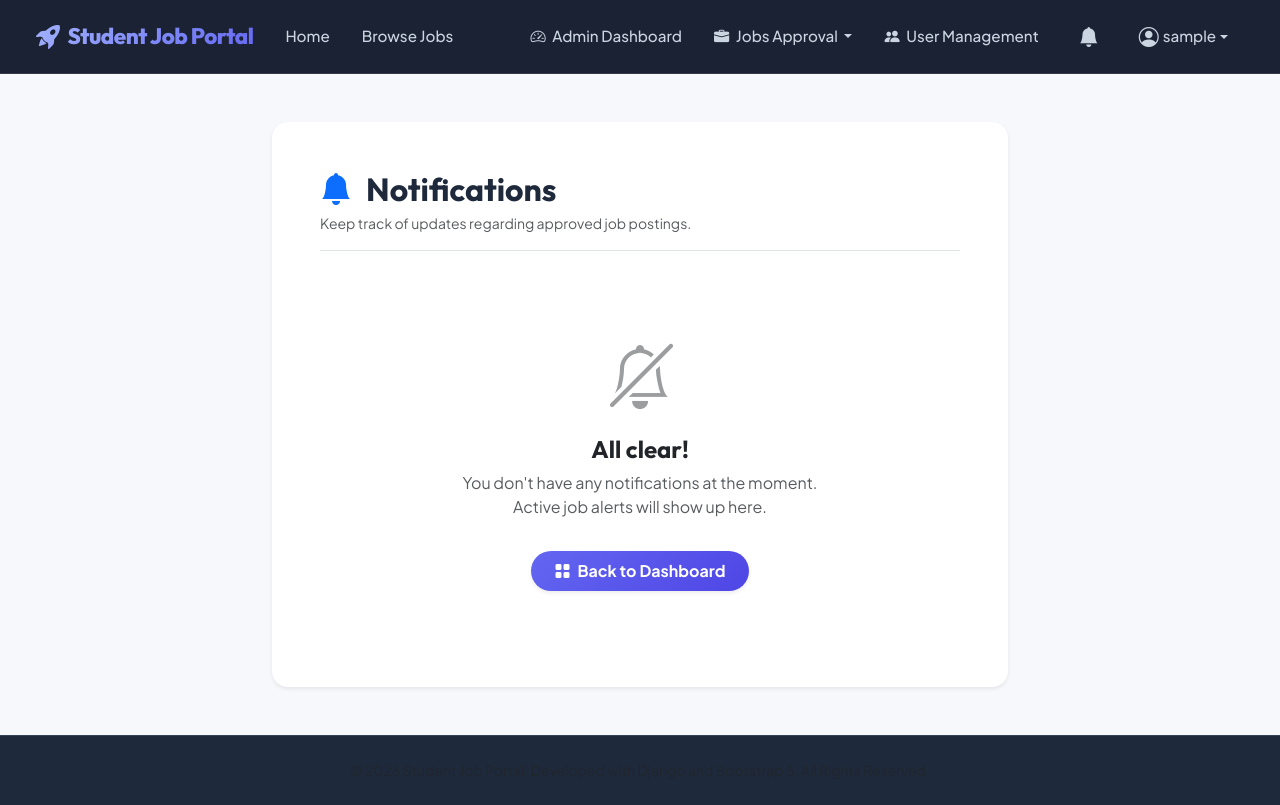
After one commit to pknandam29/Student-Job-Portal, a Django app: page /notifications/ in a window 1280 px wide. The commit adds this page. Run offline with Django 5.2, Linux system fonts and the light colour scheme; the visitor is signed in with stand-in values (Sample User, id 1); data that the repository does not hold is empty; some libraries are stand-ins or nearby versions.

Commit message:
Implement In-App Notification System for job alerts

```diff
--- /dev/null
+++ b/jobs/context_processors.py
@@ -0,0 +1,14 @@
+from .models import Notification
+
+def notifications(request):
+    if request.user.is_authenticated:
+        recent = Notification.objects.filter(user=request.user)[:5]
+        unread_count = Notification.objects.filter(user=request.user, is_read=False).count()
+        return {
+            'recent_notifications': recent,
+            'unread_notifications_count': unread_count
+        }
+    return {
+        'recent_notifications': [],
+        'unread_notifications_count': 0
+    }
--- a/jobs/urls.py
+++ b/jobs/urls.py
@@ -11,6 +11,9 @@ urlpatterns = [
     path('jobs/<int:job_id>/edit/', views.edit_job, name='edit_job'),
     path('jobs/<int:job_id>/delete/', views.delete_job, name='delete_job'),
     path('jobs/autofill/', views.autofill_job, name='autofill_job'),
+    path('notifications/', views.view_notifications, name='view_notifications'),
+    path('notifications/mark-read/', views.mark_all_notifications_read, name='mark_all_notifications_read'),
+    path('notifications/<int:notification_id>/mark-read/', views.mark_notification_read, name='mark_notification_read'),
 
     # Admin URLs
     path('admin/dashboard/', views.admin_dashboard, name='admin_dashboard'),
--- a/jobs/views.py
+++ b/jobs/views.py
@@ -373,3 +373,29 @@ def autofill_job(request):
         'warning': "Using simulated extraction (configure GEMINI_API_KEY in .env for live AI extraction)",
         'success': True
     })
+
+
+@login_required
+def view_notifications(request):
+    from .models import Notification
+    notifications_list = Notification.objects.filter(user=request.user)
+    return render(request, 'notifications.html', {
+        'notifications': notifications_list
+    })
+
+
+@login_required
+def mark_all_notifications_read(request):
+    from .models import Notification
+    Notification.objects.filter(user=request.user, is_read=False).update(is_read=True)
+    messages.success(request, "All notifications marked as read.")
+    return redirect(request.META.get('HTTP_REFERER', 'dashboard'))
+
+
+@login_required
+def mark_notification_read(request, notification_id):
+    from .models import Notification
+    notification = get_object_or_404(Notification, id=notification_id, user=request.user)
+    notification.is_read = True
+    notification.save()
+    return redirect(request.META.get('HTTP_REFERER', 'dashboard'))
--- a/student_job_portal/settings.py
+++ b/student_job_portal/settings.py
@@ -71,6 +71,7 @@ TEMPLATES = [
                 "django.template.context_processors.request",
                 "django.contrib.auth.context_processors.auth",
                 "django.contrib.messages.context_processors.messages",
+                "jobs.context_processors.notifications",
             ],
         },
     },
--- a/templates/base.html
+++ b/templates/base.html
@@ -86,6 +86,46 @@
                             </li>
                         {% endif %}
 
+                        <!-- Notifications Bell Dropdown -->
+                        <li class="nav-item dropdown ms-lg-2">
+                            <a class="nav-link d-flex align-items-center position-relative" href="#" id="navbarNotificationDropdown" role="button" data-bs-toggle="dropdown" aria-expanded="false">
+                                <i class="bi bi-bell-fill fs-5"></i>
+                                {% if unread_notifications_count > 0 %}
+                                    <span class="position-absolute top-1 start-100 translate-middle badge rounded-pill bg-danger border border-light" style="font-size: 0.65rem; padding: 0.25em 0.5em; transform: translate(-30%, -20%) !important;">
+                                        {{ unread_notifications_count }}
+                                    </span>
+                                {% endif %}
+                            </a>
+                            <ul class="dropdown-menu dropdown-menu-end dropdown-menu-dark shadow p-2" aria-labelledby="navbarNotificationDropdown" style="width: 290px; border-radius: var(--radius-lg);">
+                                <div class="px-2 py-1 d-flex justify-content-between align-items-center border-bottom border-secondary mb-2" style="font-size: 0.85rem;">
+                                    <span class="fw-bold">Notifications</span>
+                                    {% if unread_notifications_count > 0 %}
+                                        <a href="{% url 'mark_all_notifications_read' %}" class="text-info text-decoration-none" style="font-size: 0.75rem;">Mark all read</a>
+                                    {% endif %}
+                                </div>
+                                <div class="notification-items-scroll" style="max-height: 250px; overflow-y: auto;">
+                                    {% if recent_notifications %}
+                                        {% for notification in recent_notifications %}
+                                            <li class="p-2 rounded {% if not notification.is_read %}bg-dark-subtle{% endif %} mb-1 position-relative">
+                                                <a href="{% url 'mark_notification_read' notification.id %}" class="text-decoration-none text-white d-block">
+                                                    <div class="d-flex justify-content-between align-items-center mb-1">
+                                                        <span class="fw-bold text-info" style="font-size: 0.8rem;">{{ notification.title }}</span>
+                                                        <span class="text-muted" style="font-size: 0.65rem;">{{ notification.created_at|timesince }} ago</span>
+                                                    </div>
+                                                    <p class="text-white-50 m-0" style="font-size: 0.75rem; line-height: 1.2;">{{ notification.message }}</p>
+                                                </a>
+                                            </li>
+                                        {% endfor %}
+                                    {% else %}
+                                        <div class="text-center py-3 text-muted" style="font-size: 0.75rem;">No new notifications</div>
+                                    {% endif %}
+                                </div>
+                                <div class="text-center border-top border-secondary pt-2 mt-1">
+                                    <a href="{% url 'view_notifications' %}" class="text-info text-decoration-none d-block" style="font-size: 0.8rem;">View all notifications</a>
+                                </div>
+                            </ul>
+                        </li>
+
                         <!-- Common Profile & Logout -->
                         <li class="nav-item dropdown ms-lg-2">
                             <a class="nav-link dropdown-toggle d-flex align-items-center" href="#" role="button" data-bs-toggle="dropdown" aria-expanded="false">
--- /dev/null
+++ b/templates/notifications.html
@@ -0,0 +1,60 @@
+{% extends 'base.html' %}
+{% block title %}Notifications | Student Job Portal{% endblock %}
+
+{% block content %}
+<div class="row justify-content-center my-4">
+    <div class="col-lg-8 col-md-10">
+        <div class="card border-0 shadow-sm rounded-4 p-4 p-md-5 bg-white">
+            <div class="d-flex justify-content-between align-items-center mb-4 border-bottom pb-3">
+                <div>
+                    <h2 class="fw-bold m-0"><i class="bi bi-bell-fill text-primary me-2"></i> Notifications</h2>
+                    <p class="text-muted m-0 mt-1 small">Keep track of updates regarding approved job postings.</p>
+                </div>
+                {% if unread_notifications_count > 0 %}
+                    <a href="{% url 'mark_all_notifications_read' %}" class="btn btn-sm btn-outline-primary rounded-pill px-3 fw-bold">
+                        <i class="bi bi-check-all me-1"></i> Mark All as Read
+                    </a>
+                {% endif %}
+            </div>
+
+            {% if notifications %}
+                <div class="list-group list-group-flush">
+                    {% for notification in notifications %}
+                        <div class="list-group-item list-group-item-action border-0 rounded-3 mb-3 p-3 d-flex justify-content-between align-items-start shadow-xs transition-base {% if not notification.is_read %}bg-light border-start border-primary border-5{% else %}bg-white border{% endif %}">
+                            <div class="flex-grow-1">
+                                <div class="d-flex w-100 justify-content-between align-items-center mb-1">
+                                    <h5 class="fw-bold mb-0 {% if not notification.is_read %}text-primary{% else %}text-secondary{% endif %}" style="font-size: 1.05rem;">
+                                        {{ notification.title }}
+                                    </h5>
+                                    <small class="text-muted">{{ notification.created_at|timesince }} ago</small>
+                                </div>
+                                <p class="mb-2 text-muted" style="font-size: 0.9rem;">{{ notification.message }}</p>
+
+                                {% if not notification.is_read %}
+                                    <a href="{% url 'mark_notification_read' notification.id %}" class="btn btn-sm btn-light py-1 px-3 rounded-pill fw-semibold border shadow-xs" style="font-size: 0.75rem;">
+                                        <i class="bi bi-check-lg text-success me-1"></i> Mark as read
+                                    </a>
+                                {% else %}
+                                    <span class="badge bg-secondary-subtle text-secondary rounded-pill px-3 py-1 fw-normal" style="font-size: 0.75rem;">
+                                        <i class="bi bi-bookmark-check-fill me-1"></i> Read
+                                    </span>
+                                {% endif %}
+                            </div>
+                        </div>
+                    {% endfor %}
+                </div>
+            {% else %}
+                <div class="text-center py-5">
+                    <i class="bi bi-bell-slash text-muted mb-3 d-block" style="font-size: 4rem; opacity: 0.6;"></i>
+                    <h4 class="fw-bold text-dark">All clear!</h4>
+                    <p class="text-muted mx-auto" style="max-width: 400px;">You don't have any notifications at the moment. Active job alerts will show up here.</p>
+                    <a href="{% url 'dashboard' %}" class="btn btn-primary-gradient px-4 py-2 rounded-pill fw-bold text-white shadow-sm mt-3">
+                        <i class="bi bi-grid-fill me-1"></i> Back to Dashboard
+                    </a>
+                </div>
+            {% endif %}
+
+        </div>
+    </div>
+</div>
+{% endblock %}
```
Also changed, not shown: jobs/models.py (+33 -4 lines), jobs/tests.py (+65 -0 lines), jobs/migrations/0007_notification.py (added).
